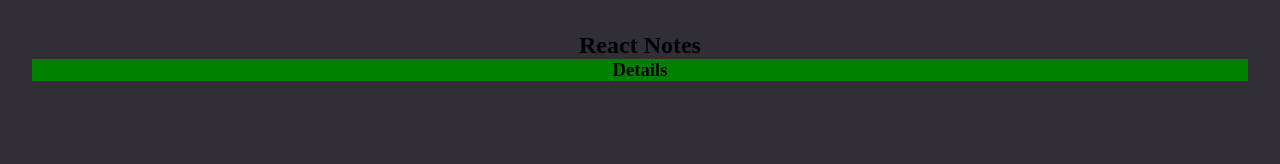
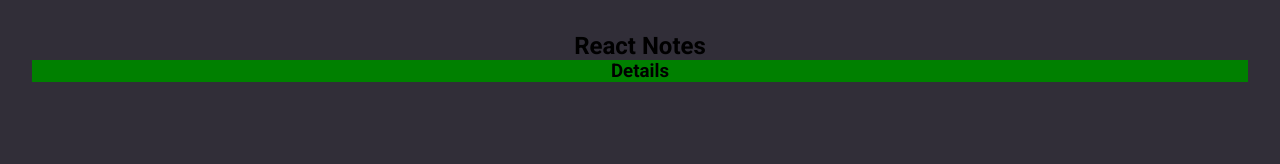
Before and after one commit to nestorjunior/react-notes, a React (Vite) app: page / in a window 1280 px wide. Shown: the top 164 px of the page. Built offline with nearby package versions, Linux system fonts and the light colour scheme.

Commit message:
style: config font family project

```diff
--- a/src/styles/global.ts
+++ b/src/styles/global.ts
@@ -10,6 +10,10 @@
   body {
     background-color: ${({ theme }) => theme.COLORS.BACKGROUND_800};
     color: ${({ theme }) => theme.COLORS.WHITE};
+  }
+
+  body, input, button, textarea {
+    font-family: 'Roboto', sans-serif;
   }
 
   a {
```
